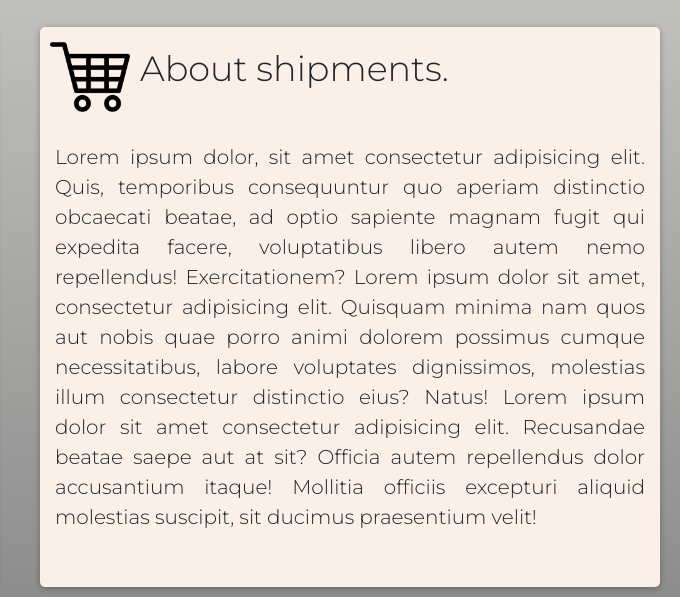
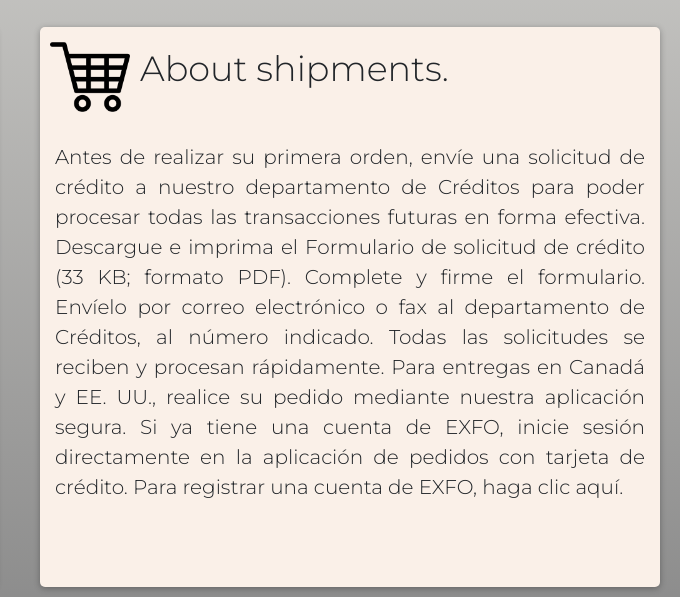
Before and after one commit to GuillermoMayoral/CoderHouse_PF_Desarrollo_web, a website: page pages/services.html in a window 1280 px wide. Shown: the part 347-944 px from the top of the page, 600-1280 px from the left. Drawn offline with nearby package versions, Linux system fonts and the light colour scheme; a web font is replaced by a local one.

Commit message:
i wrote text in services

```diff
--- a/pages/services.html
+++ b/pages/services.html
@@ -61,16 +61,16 @@
       </div>
       <div class="s2 block-styles">
         <img src="../images/carrito.png" alt="carrito de compras"><span class="s2-subtitle">About shipments.</span>
-        <p>Lorem ipsum dolor, sit amet consectetur adipisicing elit. Quis, temporibus consequuntur quo aperiam
-          distinctio
-          obcaecati beatae, ad optio sapiente magnam fugit qui expedita facere, voluptatibus libero autem nemo
-          repellendus! Exercitationem? Lorem ipsum dolor sit amet, consectetur adipisicing elit. Quisquam minima nam
-          quos
-          aut nobis quae porro animi dolorem possimus cumque necessitatibus, labore voluptates dignissimos, molestias
-          illum consectetur distinctio eius? Natus! Lorem ipsum dolor sit amet consectetur adipisicing elit. Recusandae
-          beatae saepe aut at sit? Officia autem repellendus dolor accusantium itaque! Mollitia officiis excepturi
-          aliquid
-          molestias suscipit, sit ducimus praesentium velit!</p>
+        <p>Antes de realizar su primera orden, envíe una solicitud de crédito a nuestro departamento de Créditos para
+          poder procesar todas las transacciones futuras en forma efectiva.
+
+          Descargue e imprima el Formulario de solicitud de crédito (33 KB; formato PDF).
+          Complete y firme el formulario.
+          Envíelo por correo electrónico o fax al departamento de Créditos, al número indicado. Todas las solicitudes se
+          reciben y procesan rápidamente.
+          Para entregas en Canadá y EE. UU., realice su pedido mediante nuestra aplicación segura. Si ya tiene una
+          cuenta de EXFO, inicie sesión directamente en la aplicación de pedidos con tarjeta de crédito. Para registrar
+          una cuenta de EXFO, haga clic aquí.</p>
       </div>
     </div>
 
```
